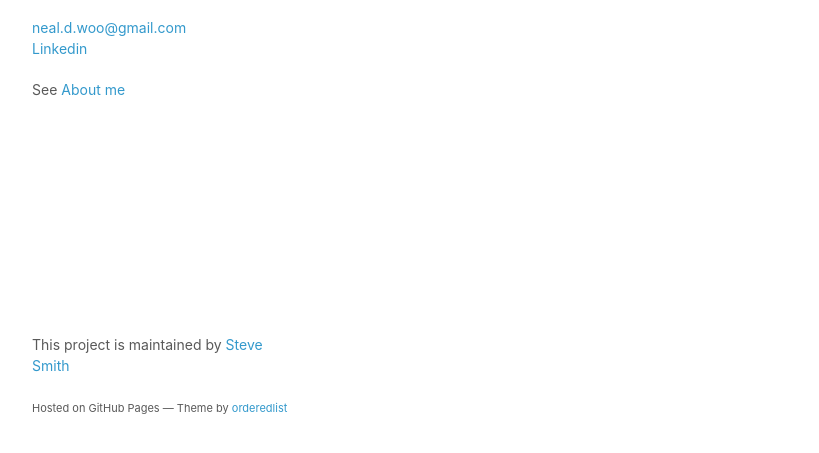
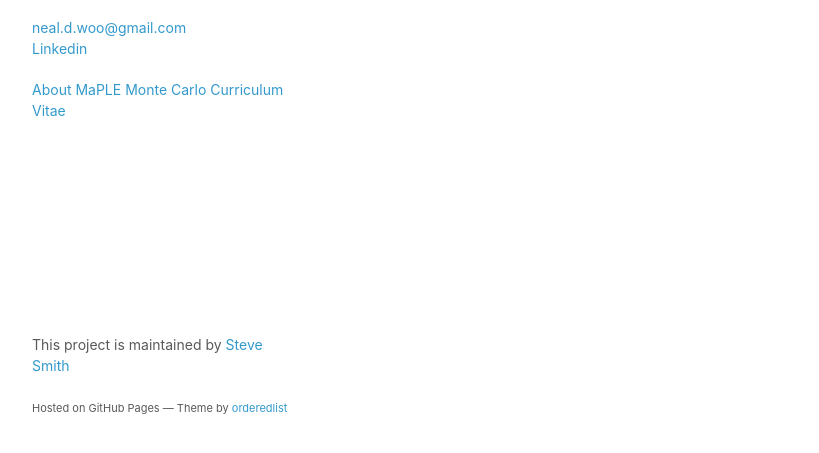
Before and after one commit to neal-woo/neal-woo.github.io, a plain HTML site: page index.html in a window 1280 px wide. Shown: the part 313-766 px from the top of the page, without its empty margins (178-997 px from the left). Drawn offline with Linux system fonts and the light colour scheme.

Commit message:
Update index.html

```diff
--- a/index.html
+++ b/index.html
@@ -21,7 +21,13 @@
           Portland, OR 97206</p>
         <p><a href="mailto:neal.d.woo@gmail.com">neal.d.woo@gmail.com</a><br>
           <a href="https://www.linkedin.com/in/neal-woo">Linkedin</a></p>
-        <p>See <a href="about.html">About me</a></p>
+
+
+        <p>
+          <a class="linkbar" href="about.html">About</a>
+          <a class="linkbar" href="maple.html">MaPLE Monte Carlo</a>
+          <a class="linkbar" href="CV.html">Curriculum Vitae</a>
+                                          </p>
       </header>
       <section>
         <h1>h1 header</h1>
```
